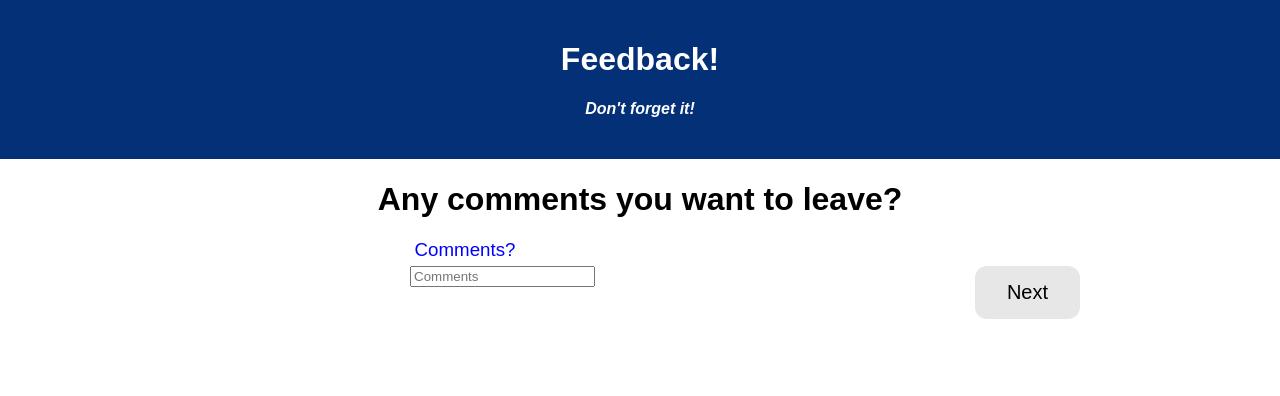
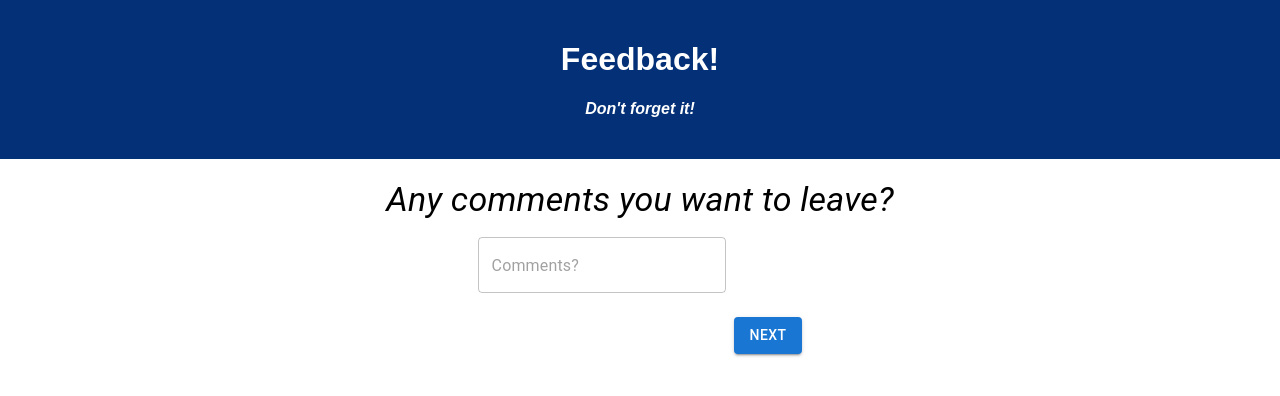
Before and after one commit to searley96/weekend-redux-feedback-loop, a React (Create React App) app: page /#/comments in a window 1280 px wide. Shown: the top 396 px of the page. Built offline with nearby package versions, Linux system fonts and the light colour scheme.

Commit message:
added mui styling to review component

```diff
--- a/src/components/Comments/Comments.css
+++ /dev/null
@@ -1,28 +0,0 @@
-h3 {
-  color: blue;
-  margin-right: 350px;
-  margin-bottom: 5px;
-  font-weight: lighter;
-}
-
-input {
-  margin-right: 275px;
-}
-
-button {
-  background-color: #e7e7e7;
-  color: black;
-  border: none;
-  padding: 15px 32px;
-  text-align: center;
-  text-decoration: none;
-  display: inline-block;
-  font-size: 20px;
-  border-radius: 12px;
-  position: absolute;
-  right: 200px;
-}
-
-.comments {
-  box-shadow: 10px 10px;
-}
--- a/src/components/Comments/Comments.jsx
+++ b/src/components/Comments/Comments.jsx
@@ -1,7 +1,11 @@
 import { useDispatch } from "react-redux";
 import { useHistory } from "react-router-dom";
 import { useState } from "react";
-import "./Comments.css";
+import Button from "@mui/material/Button";
+import Typography from "@mui/material/Typography";
+import Box from "@mui/material/Box";
+import TextField from "@mui/material/TextField";
+
 
 function Comments() {
   const dispatch = useDispatch();
@@ -9,7 +13,7 @@ function Comments() {
   const history = useHistory();
 
   //state
-  const [newComments, setComments] = useState({ comments: "" });
+  const [newComments, setComments] = useState("");
 
   //handler for collecting data and pushing to /understanding
   //dispatch saved input within
@@ -25,20 +29,25 @@ function Comments() {
 
   return (
     <>
-      <div>
-        <h1>Any comments you want to leave?</h1>
+      <Box textAlign="center">
+        <Typography variant="h4">Any comments you want to leave?</Typography>
+      </Box>
 
-        <form id="comments" onSubmit={saveComments}>
-          <h3>Comments?</h3>
-          <input
-            type="text"
-            placeholder="Comments"
-            value={newComments.comments}
-            onChange={(event) => setComments(event.target.value)}
-          ></input>
-          <button type="submit">Next</button>
+      <Box textAlign="center">
+        <form onSubmit={saveComments}>
+          <Box  justifyContent="center" alignItems="center" mt={2}>
+            <TextField
+              placeholder="Comments?"
+              value={newComments}
+              onChange={(event) => setComments(event.target.value)}
+              sx={{ marginRight: 1 }}
+            />
+            <Button variant="contained" type="submit" sx={{ mt: 10}}>
+              Next
+            </Button>
+          </Box>
         </form>
-      </div>
+      </Box>
     </>
   );
 }
--- a/src/components/Review/Review.jsx
+++ b/src/components/Review/Review.jsx
@@ -1,6 +1,8 @@
 import { useSelector } from "react-redux";
 import axios from "axios";
 import { useHistory } from "react-router-dom";
+import Button from "@mui/material/Button";
+import Typography from "@mui/material/Typography";
 
 function Review() {
   //access store to retrieve individual input info
@@ -38,16 +40,34 @@ function Review() {
 
   return (
     <>
-      <h1>Review Your Feedback</h1>
+      <Typography color="primary" variant="h3">Review Your Feedback</Typography>
       <div>
-        <ul>
-          <li>Feelings: {addFeelings.toString()}</li>
-          <li>Understanding: {addUnderstanding.toString()}</li>
-          <li>Support: {addSupported.toString()}</li>
-          <li>Comments: {addComments.toString()}</li>
-        </ul>
+        <Typography variant="h6">
+          {" "}
+          Feelings: {addFeelings.toString()}{" "}
+        </Typography>
+        <Typography variant="h6">
+          {" "}
+          Support: {addSupported.toString()}{" "}
+        </Typography>
+        <Typography variant="h6">
+          {" "}
+          Comments: {addComments.toString()}{" "}
+        </Typography>
 
-        <button onClick={handleSubmit}>Submit</button>
+        <Typography variant="h6">
+          {" "}
+          Understanding: {addUnderstanding.toString()}{" "}
+        </Typography>
+
+        <Button
+          onClick={handleSubmit}
+          variant="contained"
+          type="submit"
+          sx={{ mt: 5 }}
+        >
+          Submit
+        </Button>
       </div>
     </>
   );
--- a/src/components/Supported/Supported.jsx
+++ b/src/components/Supported/Supported.jsx
@@ -19,7 +19,7 @@ function Supported() {
     if (newSupported >= 1 && newSupported <= 5) {
       dispatch({
         type: "SAVE_SUPPORTED",
-        payload: { newSupported },
+        payload: newSupported ,
       });
       console.log(newSupported);
       history.push("/comments");
--- a/src/components/Understanding/Understanding.jsx
+++ b/src/components/Understanding/Understanding.jsx
@@ -1,6 +1,10 @@
 import { useDispatch } from "react-redux";
 import { useHistory } from "react-router-dom";
 import { useState } from "react";
+import Button from "@mui/material/Button";
+import Typography from "@mui/material/Typography";
+import Box from "@mui/material/Box";
+import TextField from "@mui/material/TextField";
 
 function Understanding() {
   const dispatch = useDispatch();
@@ -8,13 +12,13 @@ function Understanding() {
   const history = useHistory();
 
   //state
-  const [newUnderstanding, setUnderstanding] = useState({understanding : 0});
+  const [newUnderstanding, setUnderstanding] = useState("");
 
   //handler for collecting data and pushing to /understanding
   //dispatch saved input within
   const saveUnderstanding = () => {
     event.preventDefault();
-    if (newUnderstanding > 0) {
+    if (newUnderstanding >= 1 && newUnderstanding <= 5) {
       dispatch({
         type: "SAVE_UNDERSTANDING",
         payload: newUnderstanding,
@@ -22,27 +26,34 @@ function Understanding() {
       console.log(newUnderstanding);
       history.push("/supported");
     } else {
-      alert("Please enter a number!");
+      alert("Please enter a number between 1 and 5!");
     }
   };
 
   return (
     <>
-      <div>
-        <h1>How well are you understanding the content?</h1>
-        <h3>Understanding?</h3>
-      </div>
-      <div>
+      <Box textAlign="center">
+        <Typography variant="h4">How well are you understanding the material?</Typography>
+        <Typography variant="subtitle1" color="primary">
+          On a scale of 1 to 5 (1 being not at all, 5 being extremely well), how well are you understanding the material?
+        </Typography>
+      </Box>
+
+      <Box textAlign="center">
         <form onSubmit={saveUnderstanding}>
-          <input
-            type="number"
-            placeholder="Understanding?"
-            value={newUnderstanding.understanding}
-            onChange={(event) => setUnderstanding(event.target.value)}
-          ></input>
-          <button type="submit">Next</button>
+          <Box  justifyContent="center" alignItems="center" mt={2}>
+            <TextField
+              placeholder="Understanding?"
+              value={newUnderstanding}
+              onChange={(event) => setUnderstanding(event.target.value)}
+              sx={{ marginRight: 1 }}
+            />
+            <Button variant="contained" type="submit" sx={{ mt: 10}}>
+              Next
+            </Button>
+          </Box>
         </form>
-      </div>
+      </Box>
     </>
   );
 }
```
